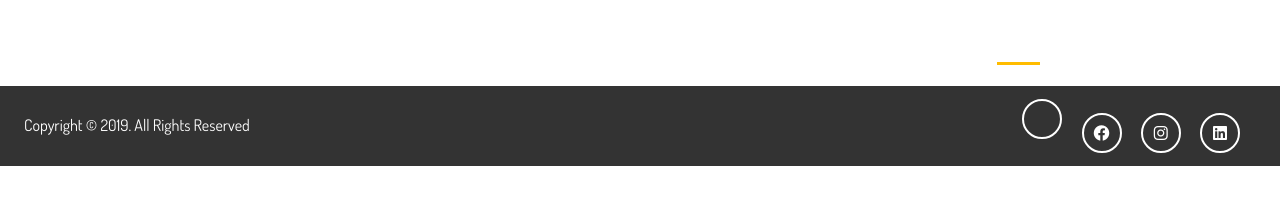
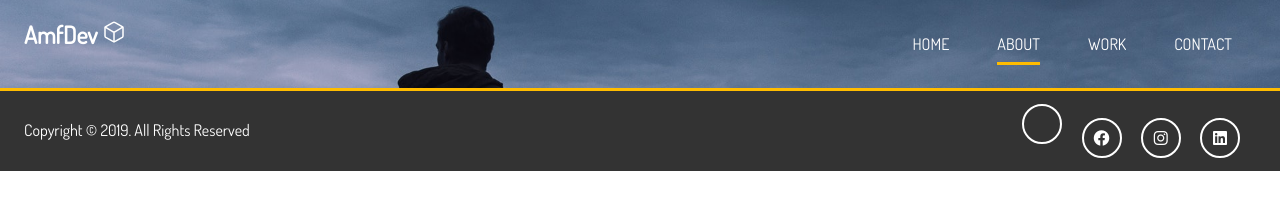
Before and after one commit to w3zeblamf/amfdev-project, a website: page dist/about.html in a window 1280 px wide. Drawn offline with nearby package versions, Linux system fonts and the light colour scheme.

Commit message:
logo modified

```diff
--- a/scss/main.scss
+++ b/scss/main.scss
@@ -36,11 +36,11 @@ img {
 
 // Logo
 #logo {
-	width: 70px;
-	height: 70px;
+	width: 130px;
+	height: 50px;
 	//In case of using text not an image
 	color: #fff;
-	text-transform: uppercase;
+	text-transform: capitalize;
 }
 
 // Main Nav
@@ -99,9 +99,11 @@ img {
 	}
 
 	// Header Inner
-	// &-inner {
-
-	// }
+	&-inner {
+    background: $bg-image no-repeat 20% 30% / cover;
+		height: 5.5rem;
+		border-bottom: 3px solid $main-color;
+	 }
 }
 
 //Home Section
```
Also changed, not shown: dist/css/main.css, dist/index.html.
